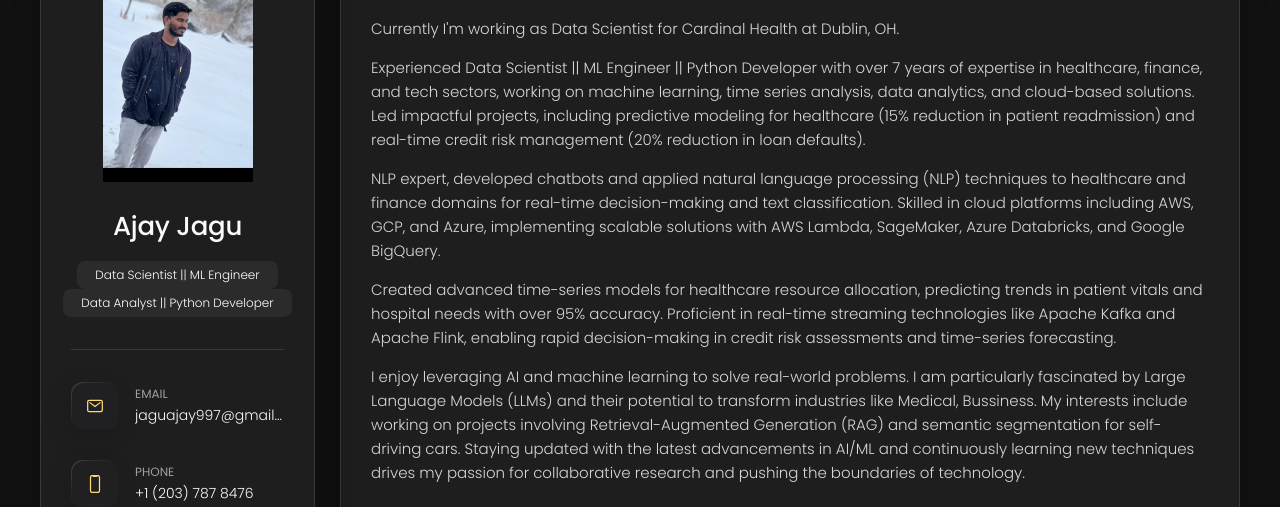
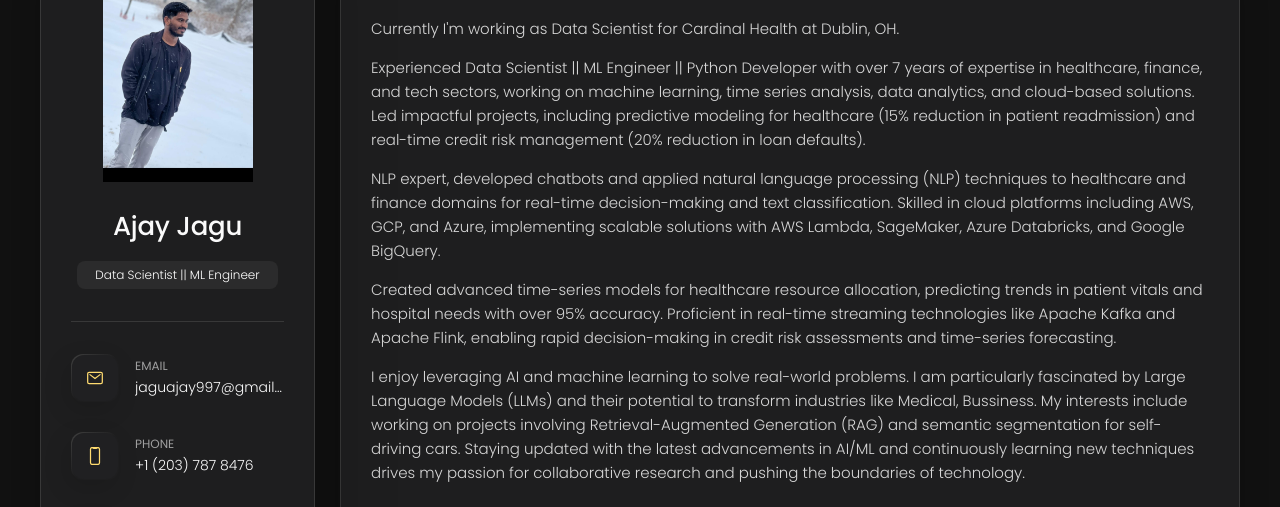
Before and after one commit to ajay6034/Ajay-pf, a plain HTML site: page index.html in a window 1280 px wide. Shown: the part 162-669 px from the top of the page. Drawn offline with nearby package versions, Linux system fonts and the light colour scheme.

Commit message:
Update index.html

```diff
--- a/index.html
+++ b/index.html
@@ -48,8 +48,7 @@
         <div class="info-content">
           <h1 class="name" title="Ajay Kumar Jagu">Ajay Jagu</h1>
 
-          <p class="title">Data Scientist || ML Engineer </p>
-          <p class="title">Data Analyst || Python Developer</p>
+          <p class="title">Data Scientist || ML Engineer</p>
         </div>
 
         <button class="info_more-btn" data-sidebar-btn>
```
